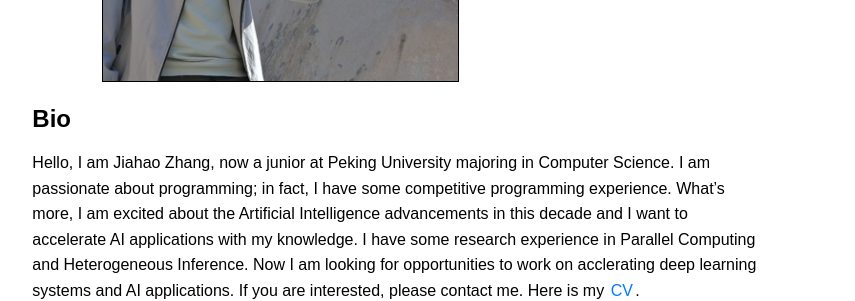
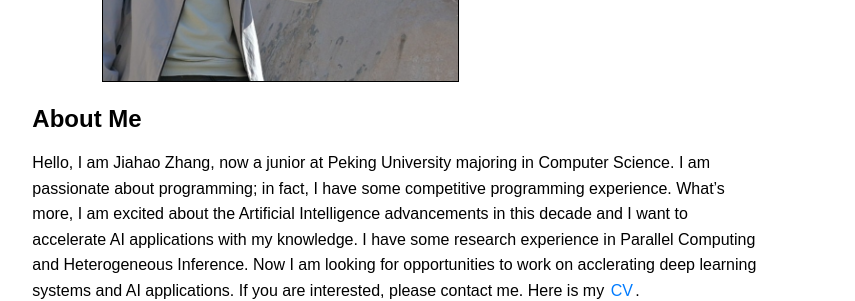
Before and after one commit to jhzhics/jhzhics.github.io, a Jekyll site: the page built from index.html, in a window 1280 px wide. Shown: the part 366-667 px from the top of the page, without its empty margins (62-917 px from the left). Built offline with Jekyll 4.4.1, drawn with Linux system fonts in a browser that asks for light colours.

Commit message:
fix: correct the section's name

```diff
--- a/_layouts/home.html
+++ b/_layouts/home.html
@@ -25,7 +25,7 @@ layout: default
 
 
 <div class="block">
-    <h2>Bio</h2>
+    <h2>About Me</h2>
     {% capture description_content %}{% include_relative {{ site.description }} %}{% endcapture %}
     {{ description_content | markdownify }}
 </div>
```
